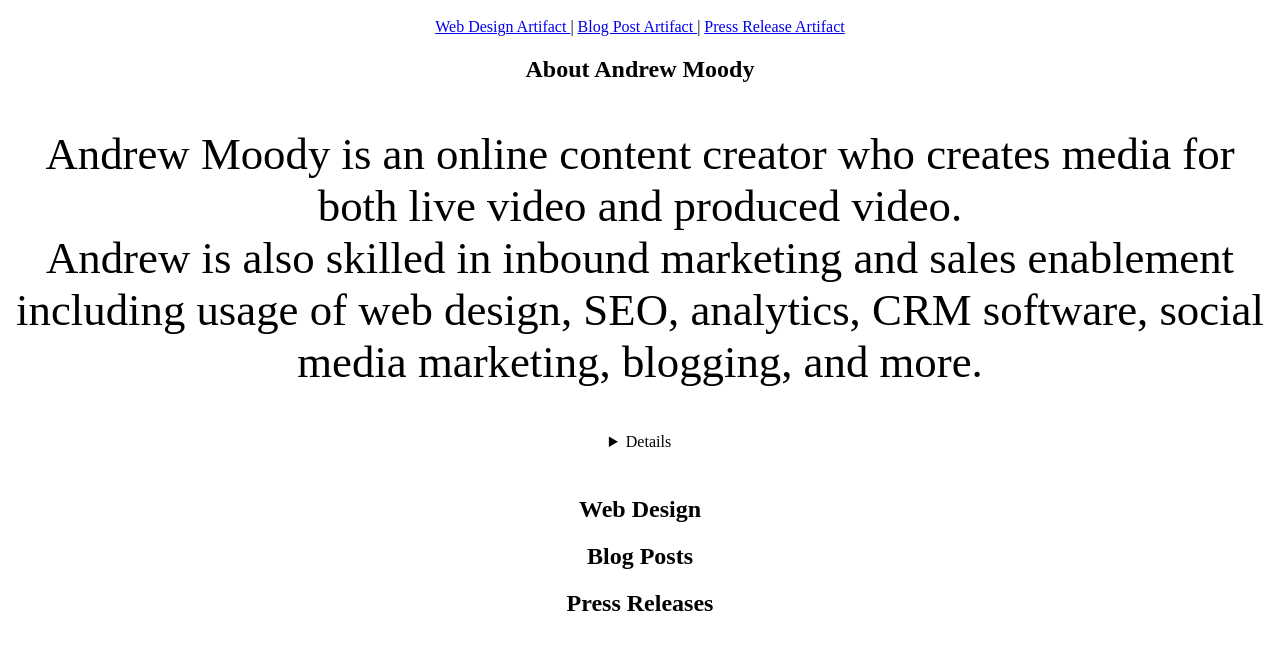
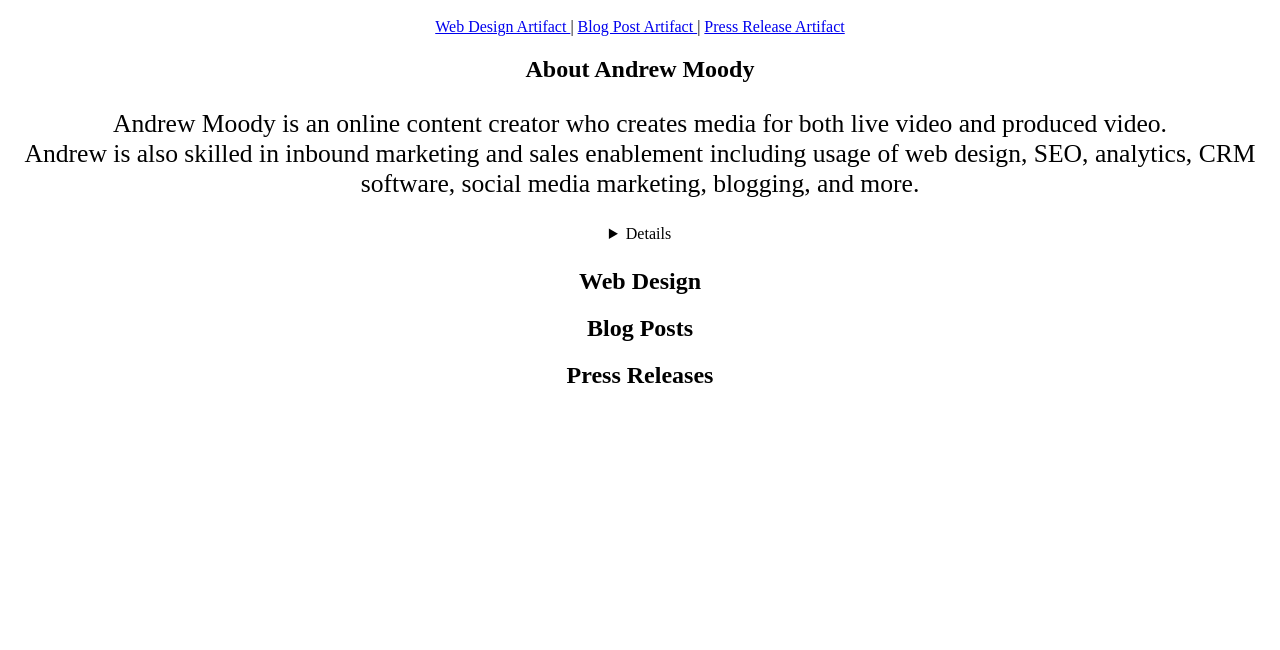
Before and after one commit to adm9835/adm9835.github.io, a plain HTML site: page index.html in a window 1280 px wide. Shown: the part 48-698 px from the top of the page. Drawn offline with Linux system fonts and the light colour scheme.

Commit message:
Update index.html

```diff
--- a/index.html
+++ b/index.html
@@ -3,8 +3,16 @@
         text-align: center;
     }
 
-    p {
-        font-size: 3.5vw;
+    @media(max-width: 800px) {
+        p {
+            font-size: 3.5vw;
+        }
+    }
+
+    @media(min-width: 801px) {
+        p {
+            font-size: 2vw;
+        }
     }
 </style>
 <html>
```
